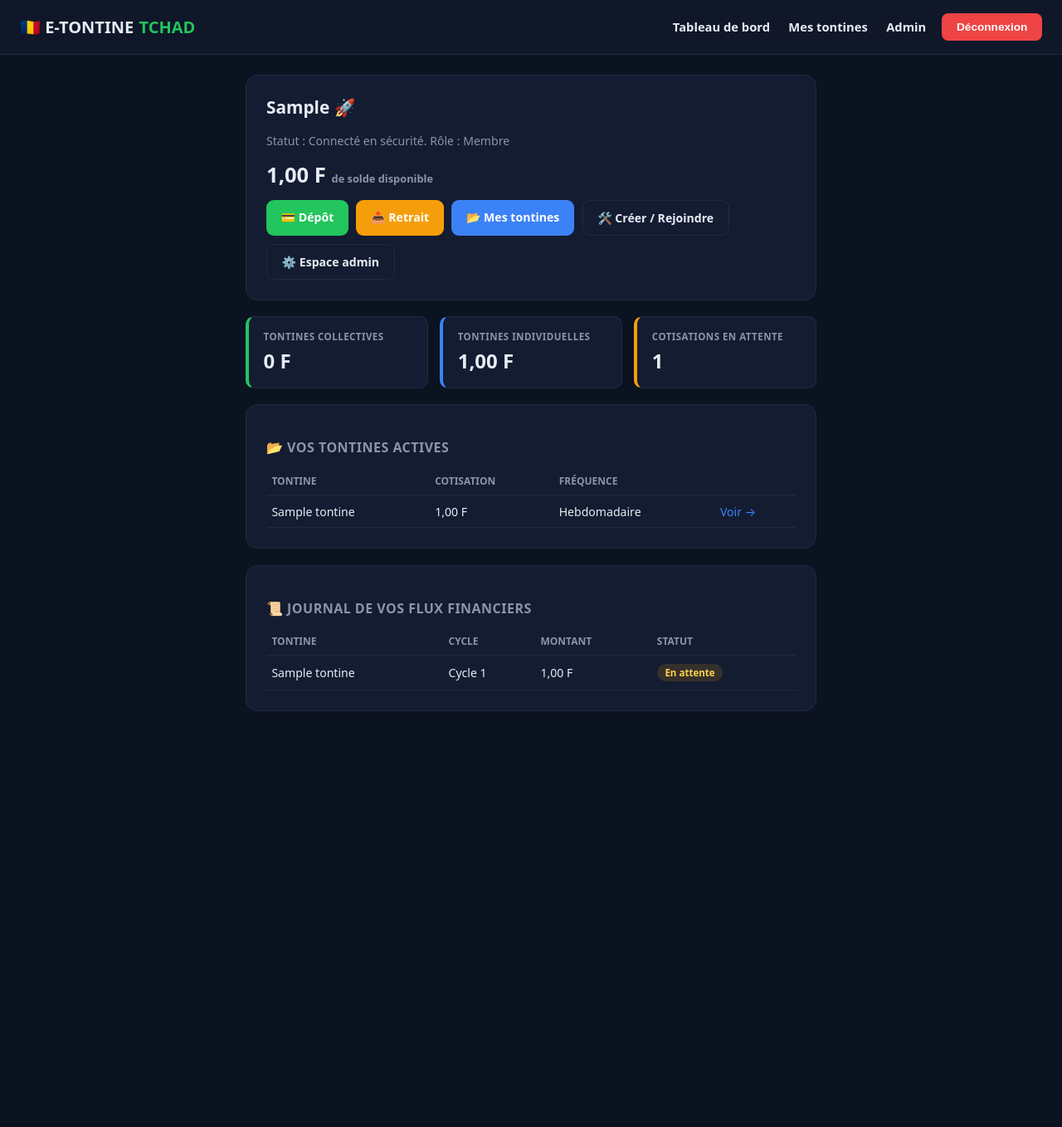
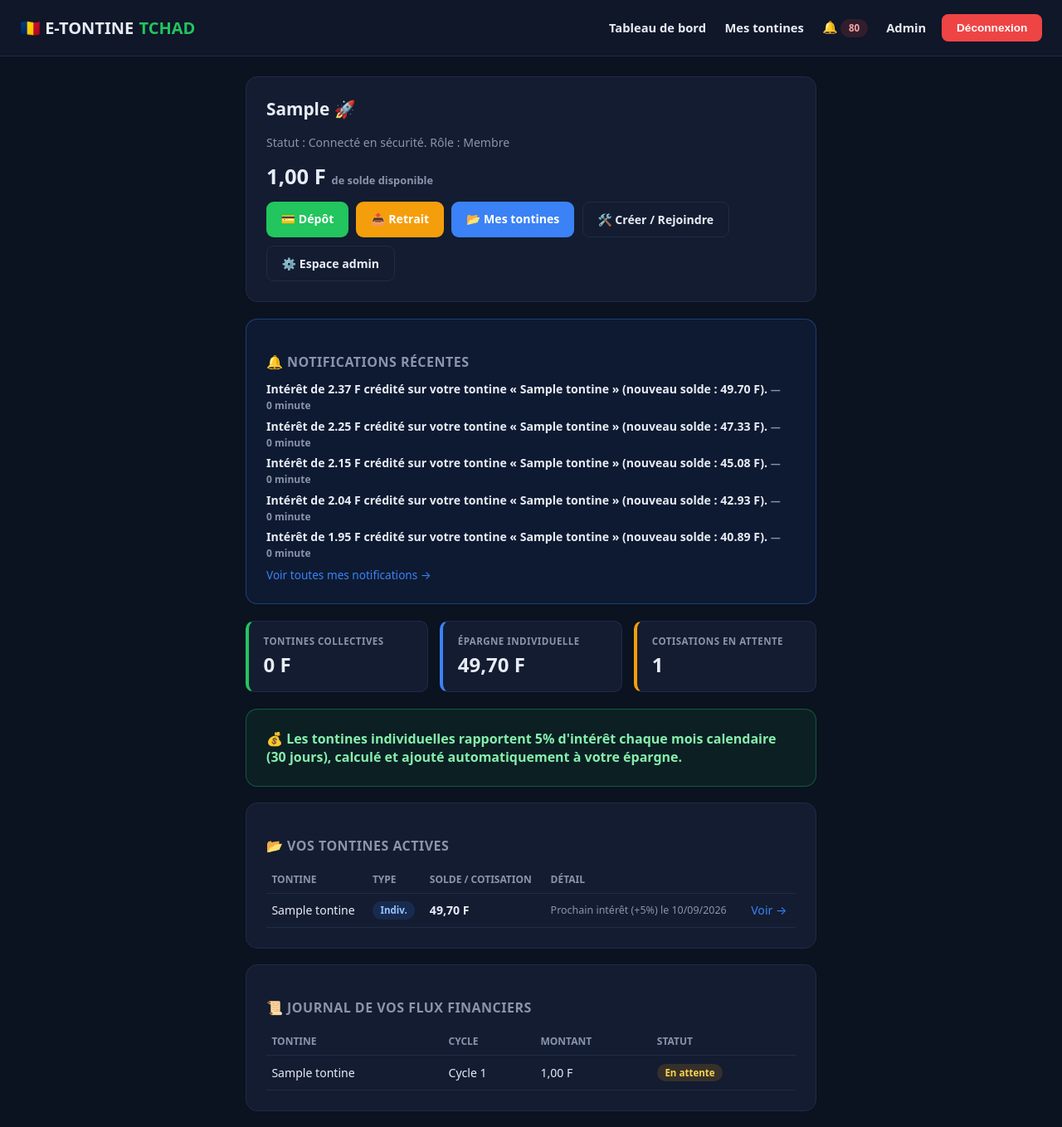
Before and after one commit to metheraste-lang/etontine-django, a Django app: page / in a window 1280 px wide. Shown: the top 1358 px of the page at 83% size. Before the commit the page ends 857 px from the top, so only its background shows below. Run offline with Django 5.2, Linux system fonts and the light colour scheme; a user stored in the database is signed in; data comes from the database, SQL or seed files in the repository; tables that the repository leaves empty hold one stand-in row (values such as "Sample post").

Commit message:
Synchronisation complete: notifications, interets, base.html a jour

```diff
--- /dev/null
+++ b/comptes/context_processors.py
@@ -0,0 +1,6 @@
+def notifications(request):
+    if request.user.is_authenticated:
+        from tontines.models import Notification
+        compte = Notification.objects.filter(utilisateur=request.user, lu=False).count()
+        return {'notifications_non_lues': compte}
+    return {'notifications_non_lues': 0}
--- a/comptes/urls.py
+++ b/comptes/urls.py
@@ -12,4 +12,5 @@ urlpatterns = [
     path('admin-tontine/utilisateurs/<int:user_id>/reinitialiser/', views.reinitialiser_mot_de_passe, name='reinitialiser_mot_de_passe'),
     path('admin-tontine/utilisateurs/<int:user_id>/role/', views.basculer_role, name='basculer_role'),
     path('admin-tontine/utilisateurs/<int:user_id>/statut/', views.basculer_actif, name='basculer_actif'),
+    path('notifications/', views.mes_notifications, name='notifications'),
 ]
--- a/comptes/views.py
+++ b/comptes/views.py
@@ -34,9 +34,14 @@ class DeconnexionView(LogoutView):
 @login_required
 def tableau_bord(request):
     from django.db.models import Sum
-    from tontines.models import Adhesion, Cotisation
+    from tontines.models import Adhesion, Cotisation, Notification, appliquer_interets
 
     adhesions = Adhesion.objects.filter(utilisateur=request.user, actif=True).select_related('tontine')
+
+    # Rattrape les intérêts en attente sur les tontines individuelles de l'utilisateur
+    for adh in adhesions:
+        if adh.tontine.type_tontine == 'individuelle':
+            appliquer_interets(adh)
 
     total_cotise = Cotisation.objects.filter(
         adhesion__utilisateur=request.user,
@@ -55,6 +60,8 @@ def tableau_bord(request):
     tontines_collectives = adhesions.filter(tontine__type_tontine='collective')
     tontines_individuelles = adhesions.filter(tontine__type_tontine='individuelle')
 
+    notifications_recentes = Notification.objects.filter(utilisateur=request.user).order_by('-date_creation')[:5]
+
     return render(request, 'comptes/tableau_bord.html', {
         'adhesions': adhesions,
         'total_cotise': total_cotise,
@@ -62,7 +69,8 @@ def tableau_bord(request):
         'en_attente': en_attente,
         'journal': journal,
         'montant_collectives': sum(a.tontine.montant_cotisation for a in tontines_collectives),
-        'montant_individuelles': sum(a.tontine.montant_cotisation for a in tontines_individuelles),
+        'montant_individuelles': sum(a.solde for a in tontines_individuelles),
+        'notifications_recentes': notifications_recentes,
     })
 
 
@@ -74,7 +82,10 @@ def est_admin(user):
 def espace_admin(request):
     from django.db.models import Sum
     from .models import Utilisateur
-    from tontines.models import Tontine, Cotisation, Adhesion, Depot, Retrait
+    from tontines.models import Tontine, Cotisation, Adhesion, Depot, Retrait, Interet, appliquer_interets_toutes
+
+    # Rattrape les intérêts en attente sur toutes les tontines individuelles avant d'afficher les stats
+    appliquer_interets_toutes()
 
     membres = list(Utilisateur.objects.order_by('-date_creation'))
 
@@ -116,9 +127,54 @@ def espace_admin(request):
     for t in tontines:
         t.total_cotise_tontine = totaux_par_tontine.get(t.id, 0)
 
+    # --- Dépôts et retraits validés : totaux par membre, par tontine et globaux ---
+    depots_valides_par_membre = {
+        ligne['utilisateur']: ligne['total']
+        for ligne in Depot.objects.filter(statut=Depot.STATUT_VALIDE)
+            .values('utilisateur').annotate(total=Sum('montant'))
+    }
+    retraits_valides_par_membre = {
+        ligne['utilisateur']: ligne['total']
+        for ligne in Retrait.objects.filter(statut=Retrait.STATUT_VALIDE)
+            .values('utilisateur').annotate(total=Sum('montant_net'))
+    }
+    for m in membres:
+        m.total_depose = depots_valides_par_membre.get(m.id, 0)
+        m.total_retire = retraits_valides_par_membre.get(m.id, 0)
+
+    depots_valides_par_tontine = {
+        ligne['tontine']: ligne['total']
+        for ligne in Depot.objects.filter(statut=Depot.STATUT_VALIDE)
+            .values('tontine').annotate(total=Sum('montant'))
+    }
+    retraits_valides_par_tontine = {
+        ligne['tontine']: ligne['total']
+        for ligne in Retrait.objects.filter(statut=Retrait.STATUT_VALIDE)
+            .values('tontine').annotate(total=Sum('montant_net'))
+    }
+    for t in tontines:
+        t.total_depots_tontine = depots_valides_par_tontine.get(t.id, 0)
+        t.total_retraits_tontine = retraits_valides_par_tontine.get(t.id, 0)
+
+    total_depots_global = Depot.objects.filter(
+        statut=Depot.STATUT_VALIDE,
+    ).aggregate(total=Sum('montant'))['total'] or 0
+
+    total_retraits_global = Retrait.objects.filter(
+        statut=Retrait.STATUT_VALIDE,
+    ).aggregate(total=Sum('montant_net'))['total'] or 0
+
     # --- Historique complet des dépôts et retraits (membre + tontine visibles) ---
     historique_depots = Depot.objects.select_related('utilisateur', 'tontine').order_by('-date_creation')[:30]
     historique_retraits = Retrait.objects.select_related('utilisateur', 'tontine').order_by('-date_creation')[:30]
+
+    # --- Contrôle des intérêts sur tontines individuelles ---
+    adhesions_individuelles = Adhesion.objects.filter(
+        tontine__type_tontine=Tontine.TYPE_INDIVIDUELLE, actif=True,
+    ).select_related('tontine', 'utilisateur').order_by('tontine__nom')
+    historique_interets = Interet.objects.select_related(
+        'adhesion__utilisateur', 'adhesion__tontine'
+    ).order_by('-date_application')[:20]
 
     return render(request, 'comptes/espace_admin.html', {
         'membres': membres,
@@ -127,12 +183,16 @@ def espace_admin(request):
         'nombre_tontines': len(tontines),
         'nombre_tontines_actives': sum(1 for t in tontines if t.statut == Tontine.STATUT_ACTIVE),
         'total_collecte': total_collecte,
+        'total_depots_global': total_depots_global,
+        'total_retraits_global': total_retraits_global,
         'cotisations_en_attente': cotisations_en_attente,
         'journal_global': journal_global,
         'depots_en_attente': depots_en_attente,
         'retraits_en_attente': retraits_en_attente,
         'historique_depots': historique_depots,
         'historique_retraits': historique_retraits,
+        'tontines_individuelles': adhesions_individuelles,
+        'historique_interets': historique_interets,
     })
 
 
@@ -221,3 +281,15 @@ def basculer_actif(request, user_id):
     etat = "réactivé" if utilisateur.is_active else "désactivé"
     messages.success(request, f"Le compte de {utilisateur} a été {etat}.")
     return redirect('espace_admin')
+
+
+@login_required
+def mes_notifications(request):
+    from tontines.models import Notification
+
+    notifications = list(
+        Notification.objects.filter(utilisateur=request.user).order_by('-date_creation')[:50]
+    )
+    Notification.objects.filter(utilisateur=request.user, lu=False).update(lu=True)
+
+    return render(request, 'comptes/notifications.html', {'notifications': notifications})
--- a/templates/base.html
+++ b/templates/base.html
@@ -179,6 +179,7 @@
             {% if user.is_authenticated %}
                 <a href="{% url 'tableau_bord' %}">Tableau de bord</a>
                 <a href="{% url 'liste_tontines' %}">Mes tontines</a>
+                <a href="{% url 'notifications' %}">🔔{% if notifications_non_lues %} <span class="badge badge-red">{{ notifications_non_lues }}</span>{% endif %}</a>
                 {% if user.est_administrateur %}<a href="{% url 'espace_admin' %}">Admin</a>{% endif %}
                 <form method="post" action="{% url 'deconnexion' %}" style="margin:0; display:inline;">
                     {% csrf_token %}
--- a/templates/comptes/tableau_bord.html
+++ b/templates/comptes/tableau_bord.html
@@ -15,13 +15,25 @@
     </div>
 </div>
 
+{% if notifications_recentes %}
+<div class="card" style="background: rgba(59,130,246,0.08); border-color: rgba(59,130,246,0.35);">
+    <h3>🔔 Notifications récentes</h3>
+    {% for n in notifications_recentes %}
+    <p style="margin:0.4rem 0; font-size:0.88rem; {% if not n.lu %}font-weight:700;{% endif %}">
+        {{ n.message }} <span class="muted" style="font-size:0.75rem;">— {{ n.date_creation|timesince }}</span>
+    </p>
+    {% endfor %}
+    <a href="{% url 'notifications' %}" style="font-size:0.85rem;">Voir toutes mes notifications →</a>
+</div>
+{% endif %}
+
 <div class="stats-grid">
     <div class="stat-card green">
         <div class="label">Tontines collectives</div>
         <div class="value">{{ montant_collectives }} F</div>
     </div>
     <div class="stat-card">
-        <div class="label">Tontines individuelles</div>
+        <div class="label">Épargne individuelle</div>
         <div class="value">{{ montant_individuelles }} F</div>
     </div>
     <div class="stat-card amber">
@@ -30,18 +42,34 @@
     </div>
 </div>
 
+<div class="card" style="background: rgba(34,197,94,0.08); border-color: rgba(34,197,94,0.35);">
+    <p style="margin:0; font-weight:700; color:#86efac;">💰 Les tontines individuelles rapportent 5% d'intérêt chaque mois calendaire (30 jours), calculé et ajouté automatiquement à votre épargne.</p>
+</div>
+
 <div class="card">
     <h3>📂 Vos tontines actives</h3>
     {% if adhesions %}
     <div class="table-wrap">
     <table>
-        <thead><tr><th>Tontine</th><th>Cotisation</th><th>Fréquence</th><th></th></tr></thead>
+        <thead><tr><th>Tontine</th><th>Type</th><th>Solde / Cotisation</th><th>Détail</th><th></th></tr></thead>
         <tbody>
         {% for adh in adhesions %}
             <tr>
                 <td>{{ adh.tontine.nom }}</td>
+                <td>{% if adh.tontine.est_individuelle %}<span class="badge badge-blue">Indiv.</span>{% else %}<span class="badge badge-green">Collect.</span>{% endif %}</td>
+                {% if adh.tontine.est_individuelle %}
+                <td><strong style="color: var(--text);">{{ adh.solde }} F</strong></td>
+                <td class="muted" style="font-size:0.78rem;">
+                    {% if adh.tontine.interets_actifs %}
+                    Prochain intérêt (+5%) le {{ adh.prochaine_capitalisation|date:"d/m/Y" }}
+                    {% else %}
+                    Intérêts suspendus
+                    {% endif %}
+                </td>
+                {% else %}
                 <td>{{ adh.tontine.montant_cotisation }} F</td>
-                <td>{{ adh.tontine.get_frequence_display }}</td>
+                <td class="muted" style="font-size:0.78rem;">{{ adh.tontine.get_frequence_display }}</td>
+                {% endif %}
                 <td><a href="{% url 'detail_tontine' adh.tontine.id %}">Voir →</a></td>
             </tr>
         {% endfor %}
--- a/tontines/urls.py
+++ b/tontines/urls.py
@@ -17,4 +17,6 @@ urlpatterns = [
     path('admin-tontine/depots/<int:depot_id>/rejeter/', views.rejeter_depot, name='rejeter_depot'),
     path('admin-tontine/retraits/<int:retrait_id>/valider/', views.valider_retrait, name='valider_retrait'),
     path('admin-tontine/retraits/<int:retrait_id>/rejeter/', views.rejeter_retrait, name='rejeter_retrait'),
+    path('admin-tontine/interets/recalculer/', views.recalculer_interets, name='recalculer_interets'),
+    path('admin-tontine/interets/<int:tontine_id>/basculer/', views.basculer_interets, name='basculer_interets'),
 ]
```
Also changed, not shown: etontine/settings.py (+15 -6 lines), templates/comptes/espace_admin.html (+65 -0 lines), templates/comptes/notifications.html (added, +21 -0 lines), templates/tontines/detail.html (+25 -0 lines), tontines/views.py (+82 -5 lines).
